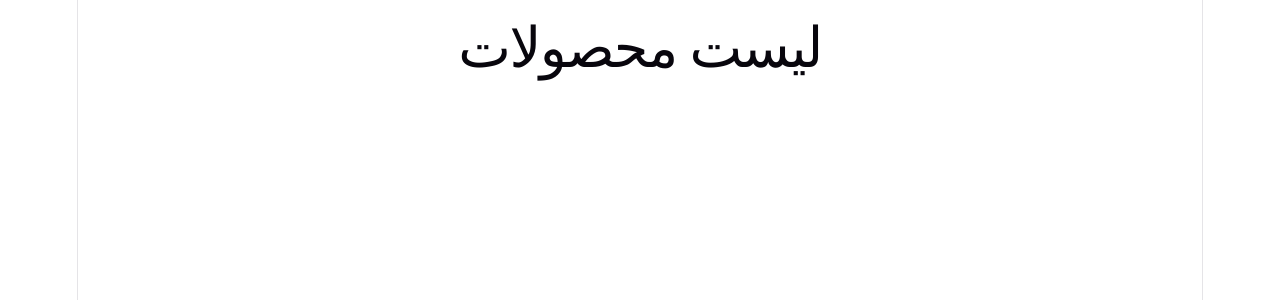
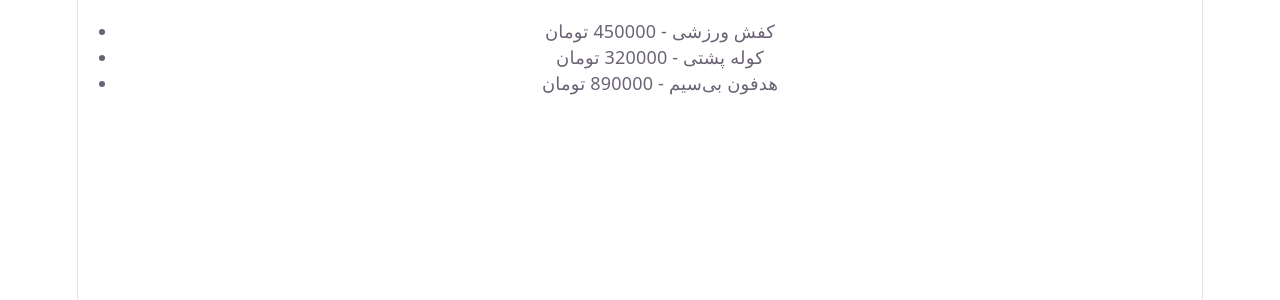
Before and after one commit to aida-hashemi/shop-app, a React (Vite) app: page / in a window 1280 px wide. Shown: the top 300 px of the page. Built offline with nearby package versions, Linux system fonts and the light colour scheme.

Commit message:
show product list on home page

```diff
--- a/src/pages/Home.jsx
+++ b/src/pages/Home.jsx
@@ -1,4 +1,15 @@
+import products from "../products";
 function Home() {
-  return <h1>لیست محصولات</h1>;
+  return (
+    <div>
+      <ul>
+        {products.map((product) => (
+          <li key={product.id}>
+            {product.name} - {product.price} تومان
+          </li>
+        ))}
+      </ul>
+    </div>
+  );
 }
 export default Home;
--- /dev/null
+++ b/src/products.js
@@ -0,0 +1,7 @@
+const products = [
+  { id: 1, name: "کفش ورزشی", price: 450000 },
+  { id: 2, name: "کوله پشتی", price: 320000 },
+  { id: 3, name: "هدفون بی‌سیم", price: 890000 },
+];
+
+export default products;
```
